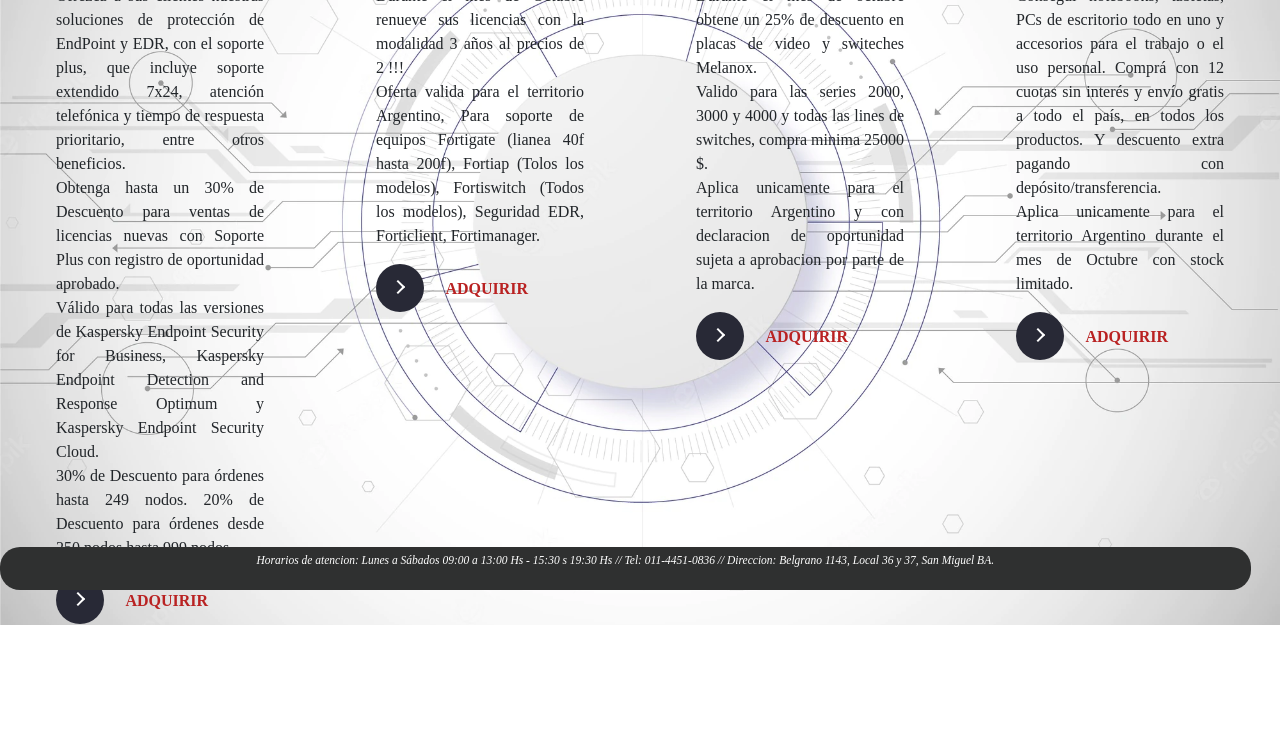
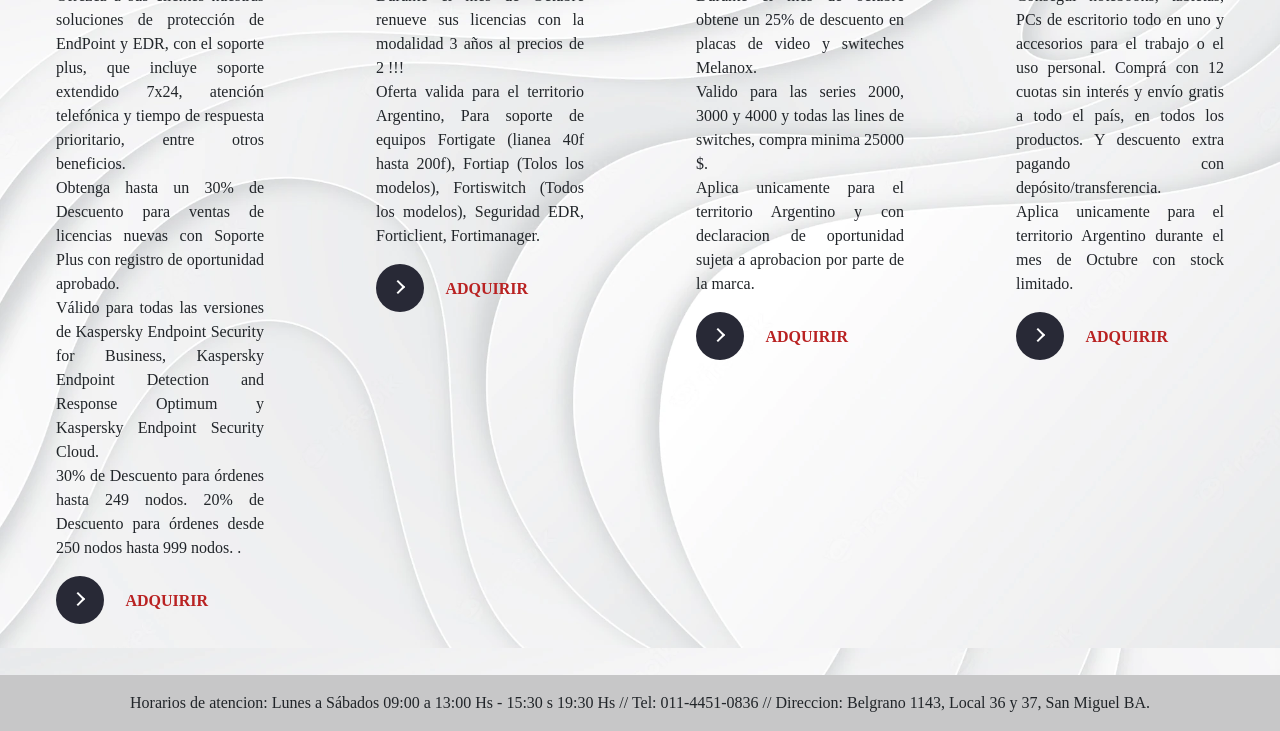
Before and after one commit to Nicoweeko/PreEntrega2-Justet, a plain HTML site: page pages/ofertas.html in a window 1280 px wide. Shown: the part 205-936 px from the top of the page. Before the commit the page ends 830 px from the top, so only its background shows below. Drawn offline with Linux system fonts and the light colour scheme.

Commit message:
add ajustes

```diff
--- a/pages/ofertas.html
+++ b/pages/ofertas.html
@@ -13,7 +13,7 @@
     <header>
         <nav class="navbar navbar-dark bg-dark fixed-top">
             <div class="container-fluid">
-              <a class="navbar-brand" href="#"><img src="../images/captura 123_preview_rev_1.png" alt="logo just-it" height="65px"></a>
+              <a class="navbar-brand" href="./index.html"><img src="../images/captura 123_preview_rev_1.png" alt="logo just-it" height="65px"></a>
               <button class="navbar-toggler" type="button" data-bs-toggle="offcanvas" data-bs-target="#offcanvasDarkNavbar" aria-controls="offcanvasDarkNavbar">
                 <span class="navbar-toggler-icon"></span>
               </button>
@@ -131,8 +131,10 @@
 
 
 
-<footer>
-    <p>Horarios de atencion: Lunes a Sábados 09:00 a 13:00 Hs - 15:30 s 19:30 Hs // Tel: 011-4451-0836 // Direccion: Belgrano 1143, Local 36 y 37, San Miguel BA. </p>
+<footer class="bg-light text-center text-lg-start">
+    <div class="text-center p-3" style="background-color: rgba(0, 0, 0, 0.2);">
+        Horarios de atencion: Lunes a Sábados 09:00 a 13:00 Hs - 15:30 s 19:30 Hs // Tel: 011-4451-0836 // Direccion: Belgrano 1143, Local 36 y 37, San Miguel BA.
+    </div>
 </footer>
 
 </html>
--- a/styles/styles.css
+++ b/styles/styles.css
@@ -4,14 +4,13 @@
 
 body{
     background-size: 100%;
-    background-image: url(/images/FONDO\ BLANCO\ INDEX\ HTML.webp)
+    background: url(../images/estilo-papel-fondo-abstracto-blanco_23-2148389998.webp) fixed no-repeat top/cover;
 }
 
 main {
     margin-top: 130px;
 
 }
-
 
 h1{
     margin-top: 45px;
@@ -57,6 +56,7 @@
 }
 
 
+
 /* ofertas */
 
 .serviciosBrindadosOfertas{
@@ -66,30 +66,13 @@
     align-content: center;
     justify-items: center;
     margin-top: 100px;
-    margin-bottom: 300px;
+    margin-bottom: 350px;
 }
 
 .servicioImagen{
     text-align: justify;
     width: 65%;
-}
 
-footer{
-    text-align: center;
-    position: fixed;
-    width: 97.7vw;
-    bottom: 0px;
-    background-color: rgb(47, 48, 48);
-    border-radius: 20px;
-    padding: 05px;
-    margin-bottom: 5px;
-}
-
-footer p {
-    color: white;
-    font-style: oblique;
-    font: bold;
-    font-size: 11.5px;
 }
 
 /* Boton page Ofertas*/
```
Also changed, not shown: index.html (+6 -3 lines), pages/contactos.html (+5 -3 lines), pages/educacion.html (+5 -3 lines), pages/portfolio.html (+5 -3 lines), images/588a64e0d06f6719692a2d10.png (deleted), images/Imagen H1_preview_rev_1.png (deleted), images/estilo-papel-fondo-abstracto-blanco_23-2148389998.webp (added), images/menu desplegable.png (deleted).
